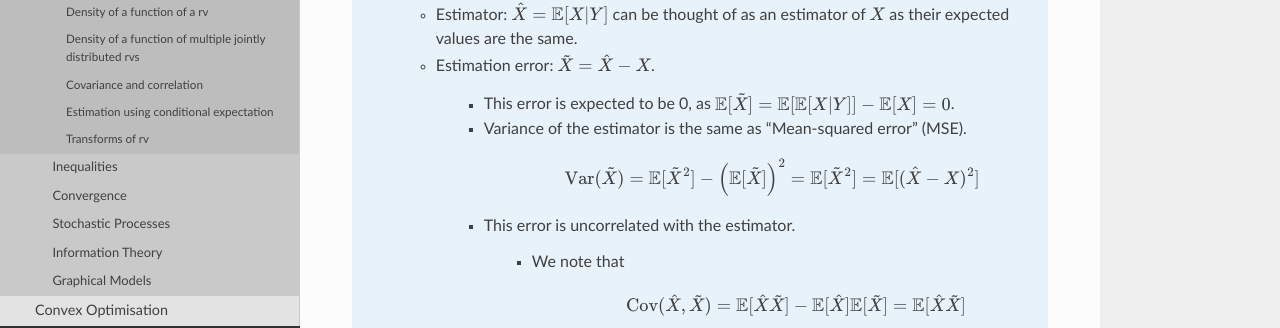
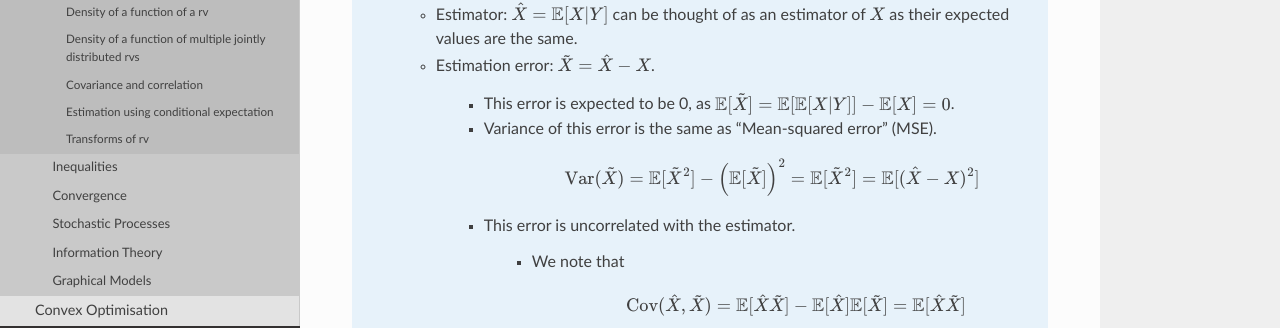
Before and after one commit to uselesstechjunks/leetcode, a Sphinx documentation site: the page built from docs/source/math/prob/func.rst, in a window 1280 px wide and 900 px high, scrolled down 3670 px. Shown: the part 139-467 px from the top of the window. Built offline with Sphinx 7.4.7 and the Read the Docs theme 2.0.0, drawn with Linux system fonts in a browser that asks for light colours.

Commit message:
Update func.rst

```diff
--- a/docs/source/math/prob/func.rst
+++ b/docs/source/math/prob/func.rst
@@ -129,7 +129,7 @@ Estimation using conditional expectation
 		* Estimation error: :math:`\tilde{X}=\hat{X}-X`.
 
 			* This error is expected to be 0, as :math:`\mathbb{E}[\tilde{X}]=\mathbb{E}[\mathbb{E}[X|Y]]-\mathbb{E}[X]=0`.
-			* Variance of the estimator is the same as "Mean-squared error" (MSE).
+			* Variance of this error is the same as "Mean-squared error" (MSE).
 
 				.. math:: \mathrm{Var}(\tilde{X})=\mathbb{E}[\tilde{X}^2]-\left(\mathbb{E}[\tilde{X}]\right)^2=\mathbb{E}[\tilde{X}^2]=\mathbb{E}[(\hat{X}-X)^2]
 			* This error is uncorrelated with the estimator.
```
